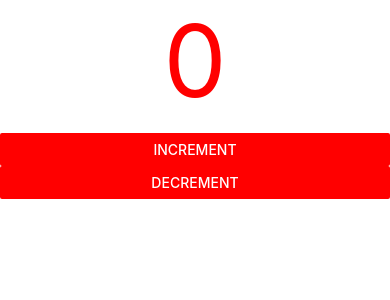
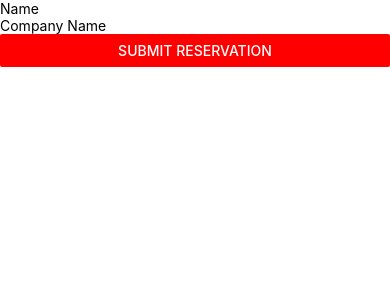
Before and after one commit to daxinator22/cs3200-final-dax-thompson, a React Native app: screen / in a window 390 px wide. Shown: the top 300 px of the page. Built offline with nearby package versions, Linux system fonts and the light colour scheme.

Commit message:
Finishing project

```diff
--- a/App.js
+++ b/App.js
@@ -1,9 +1,23 @@
 import React, {useState} from 'react';
-import {View, Text, Button, StyleSheet} from 'react-native';
+import {View, Text, Button, StyleSheet, TextInput} from 'react-native';
 
 export default() => {
   const [count, setCount] = useState(0);
   const [status, setStatus] = useState(0);
+  const [name, onChangeName] = useState(null);
+  const [company, onChangeCompany] = useState(null);
+  const [reservation_id, setReservationId] = useState("No reservation");
+  const [debug, setDebug] = useState("");
+
+  const submitReservation = (name, company) => {
+    fetch(`https://z2v1aoq2ib.execute-api.us-west-1.amazonaws.com/dev?requestType=create&name=${name}&company=${company}`)
+      .then(response => {return response.json();})
+      .then(json => {
+        setReservationId(json.reservation_id)
+        setDebug(json)
+      })
+      .catch(() => {setStatus("Unable to connect");});
+  }
 
   const updateCountInDatabase = (requestType) => {
     fetch(`https://z2v1aoq2ib.execute-api.us-west-1.amazonaws.com/dev?requestType=${requestType}`)
@@ -15,29 +29,25 @@ export default() => {
       .catch(() => {setStatus("Unable to connect");});
   }
 
-  const incrementCount = () => {
-    updateCountInDatabase('increment');
-  }
-
-  const decrementCount = () => {
-    updateCountInDatabase('decrement');
-  }
-
-  //getCountInDatabase();
   return (
       <View>
-        <View style={styles.container}>
-          <Text style={styles.text}>{count}</Text>
-          <Text style={styles.status}>Status code: {status}</Text>
-        </View>
-        <Button color='red' title='Increment' onPress={() => incrementCount()}/>
-        <Button color='red' title='Decrement' onPress={() => decrementCount()}/>
+        <TextInput value={name} onChangeText={onChangeName} placeholder='Name'/>
+        <TextInput value={company} onChangeText={onChangeCompany} placeholder='Company Name'/>
+        <Button color='red' title='Submit Reservation' onPress={() => submitReservation(name, company)}/>
+        <Text style={styles.res_id}>{reservation_id}</Text>
+        <Text style={styles.debug}></Text>
       </View>
     );
 }
 
+// <View style={styles.container}>
+//   <Text style={styles.text}>{count}</Text>
+//   <Text style={styles.status}>Status code: {status}</Text>
+// </View>
+// <Button color='red' title='Increment' onPress={() => incrementCount()}/>
+// <Button color='red' title='Decrement' onPress={() => decrementCount()}/>
+
 const styles = StyleSheet.create({
-    container: {alignItems: 'center'},
-    text: {fontSize: 100, color: 'red'},
-    status: {fontSize: 10, color: 'white'},
+    res_id: {fontSize: 30, color: 'white'},
+    debug: {fontSize: 10, color: 'blue'},
   });
```
